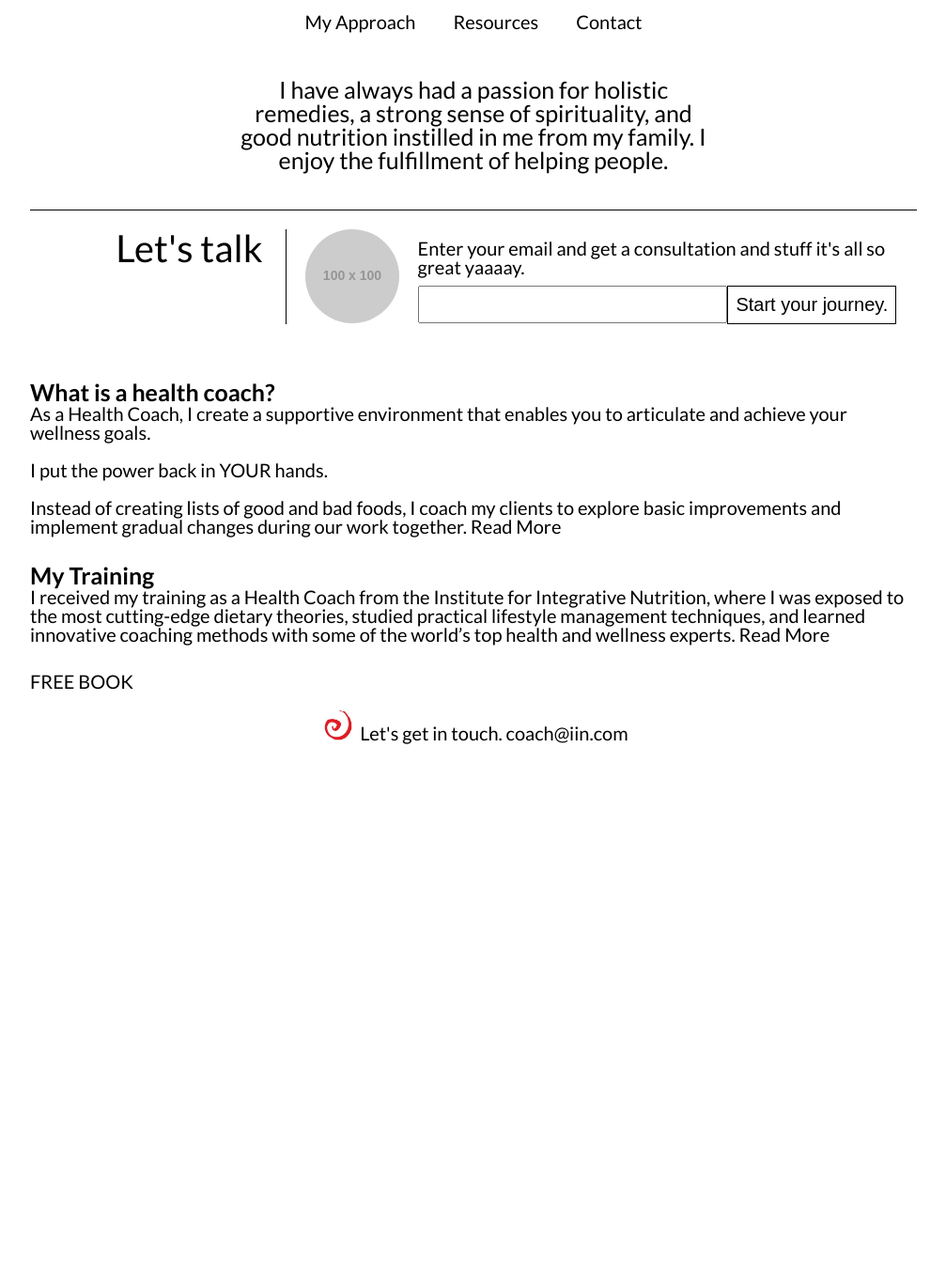
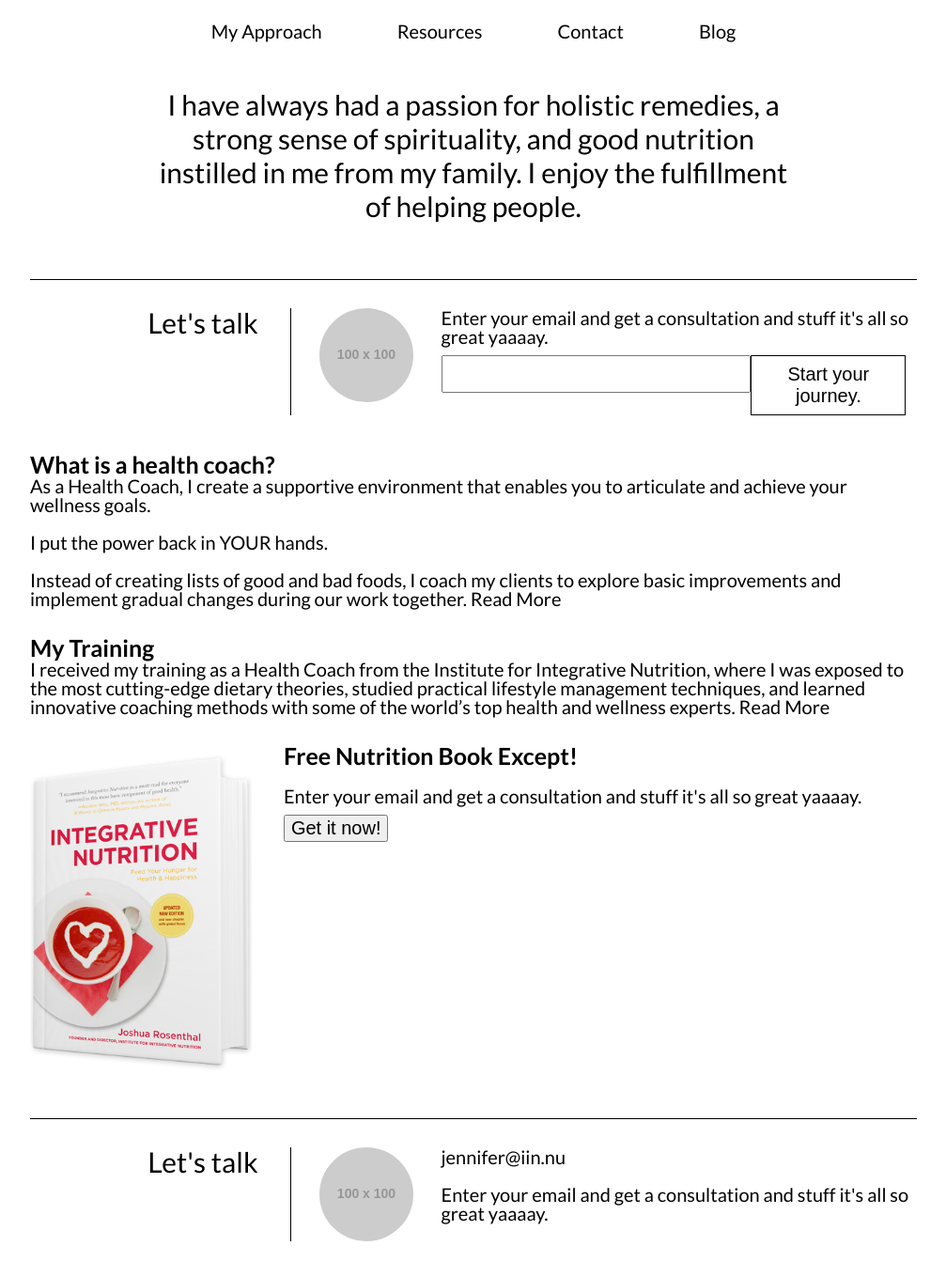
Before and after one commit to d-eff/hcw_v3_flats, a website: page index.html in a window 1280 px wide. Shown: the part 157-1516 px from the top of the page at 94% size, without its empty margins (136-1143 px from the left). Before the commit the page ends 967 px from the top, so only its background shows below. Drawn offline with Linux system fonts and the light colour scheme; placeholder pictures from the web are drawn by us.

Commit message:
add offer box mess

```diff
--- a/index.html
+++ b/index.html
@@ -30,6 +30,11 @@
       <li>
         <a href="#" class="page--main-nav-link">
           Contact
+        </a>
+      </li>
+      <li>
+        <a href="#" class="page--main-nav-link">
+          Blog
         </a>
       </li>
         </ul>
@@ -74,14 +79,31 @@
         <a href="#" class="homepage--content-read-more">Read More</a>
         </p>
       </section>
+
       <section class="offer-wrap">
-      FREE BOOK
+      <div class="offer--left">
+        <img src="images/book.png" class="book">
+      </div>
+      <div class="offer--right">
+        <h3>Free Nutrition Book Except!</h3>
+        <p class="offer--body">Enter your email and get a consultation and stuff it's all so great yaaaay.</p>
+        <button class="offer--button">Get it now!</button>
+      </div>
+
       </section>
       <footer class="page--site-footer">
-      <p class="page--site-footer-body">
-      <img src="images/iin-logo.jpg" class="page--site-footer-img">
-        Let's get in touch. coach@iin.com
-      </p>
+      <section class="cta--wrap-wrap">
+      <div class="cta--wrap">
+      <div class="cta--left">
+        <h3 class="cta--headline">Let's talk</h3>
+      </div>
+      <div class="cta--right">
+        <img src="http://dummyimage.com/100x100" class="cta--headshot" alt="headshot">
+        <h3>jennifer@iin.nu</h3>
+        <p class="cta--body">Enter your email and get a consultation and stuff it's all so great yaaaay.</p>
+      </div>
+    </div>
+      </section>
       </footer>
     </div>
     <script src="js/main.js" type="text/javascript"></script>
--- a/sass/style.scss
+++ b/sass/style.scss
@@ -42,7 +42,7 @@ body {
   }
   a {
     display:inline-block;
-    padding:0.5rem 1rem;
+    padding:0.5rem 2rem;
     font-size:1rem;
   }
   & ul[data-state=closed]{
@@ -84,6 +84,9 @@ body {
   clear:both;
   margin:1rem 0;
   font-size:2rem;
+  @include breakpoint(800){
+    font-size:2.5rem;
+  }
 }
 
 .page--site-subtitle {
@@ -94,11 +97,15 @@ body {
 
 
 .blurb--wrap {
-  margin:2rem auto;
+  margin:2rem auto 3rem;
   font-size:1.25rem;
-  max-width:500px;
+  max-width:700px;
+  p {
+    line-height:1.2;
+  }
   @include breakpoint(600){
    text-align:center;
+   font-size:1.5rem;
   }
 }
 /*COME UP WITH MORE SEMANTIC NAME*/
@@ -106,10 +113,10 @@ body {
   width:100%;
 }
 .cta--wrap {
-  margin:2rem auto;
+  margin:2rem auto 2rem;
   text-align:center;
   @include breakpoint(800){
-    padding:1rem 0;
+    padding:1.5rem 0 0;
     border-top:1px solid #000;
   }
 }
@@ -118,10 +125,10 @@ body {
   display:inline-block;
   vertical-align:top;
   h3 {
-    font-size:2rem;
+    font-size:1.5rem;
   }
   @include breakpoint(800){
-  margin:0 1rem 0 0;
+  margin:0 1.5rem 0 0;
   text-align:right;
     width:25%;
   }
@@ -132,7 +139,7 @@ body {
 
     @include breakpoint(800){
       float:left;
-      margin:0 01rem 0 1rem;
+      margin:0 1.5rem 0 1.5rem;
     }
   }
   h3 {
@@ -144,7 +151,7 @@ body {
     }
   }
   p {
-    margin:0.5rem 0;
+    margin:0 0 0.5rem;
   }
   @include breakpoint(800){
   text-align:left;
@@ -157,10 +164,11 @@ body {
 
 .cta--email-form {
   input[type=email]{
-    width:50%;
+    width:90%;
     height:2rem;
     @include breakpoint(800){
       float:left;
+    width:50%;
     }
   }
   label {
@@ -171,13 +179,14 @@ body {
 
   button {
     padding:0.4rem 0.4rem;
-
+    width:90%;
     background:none;
     box-shadow:none;
     border:1px solid #000;
     font-size:1rem;
     @include breakpoint(800){
       float:left;
+      width:25%;
     }
 
   }
@@ -192,6 +201,65 @@ body {
   font-weight:bold;
 }
 
+
+
+
+.offer-wrap {
+  img {
+    max-width:100%;
+  }
+}
+
+.offer--left {
+  display:inline-block;
+  vertical-align:top;
+  h3 {
+    font-size:1.5rem;
+  }
+  @include breakpoint(800){
+  margin:0 1.5rem 0 0;
+  text-align:right;
+    width:25%;
+  }
+}
+
+.offer--right {
+  img {
+    border-radius:50%;
+
+    @include breakpoint(800){
+      float:left;
+      margin:0 1.5rem 0 1.5rem;
+    }
+  }
+  h3 {
+    font-size:1.25rem;
+    font-weight:bold;
+    @include breakpoint(800){
+      display:inline-block;
+      margin:0 0 1rem;
+
+    }
+  }
+  p {
+    margin:0 0 0.5rem;
+  }
+  button {
+    font-size:1rem;
+  }
+  @include breakpoint(800){
+  text-align:left;
+    display:inline-block;
+
+    width:70%;
+  }
+}
+
+
+
+
+
+
 .page--site-footer {
   margin:1rem 0 0;
   text-align:center;
```
Also changed, not shown: css/style.css, images/book.png (added).
